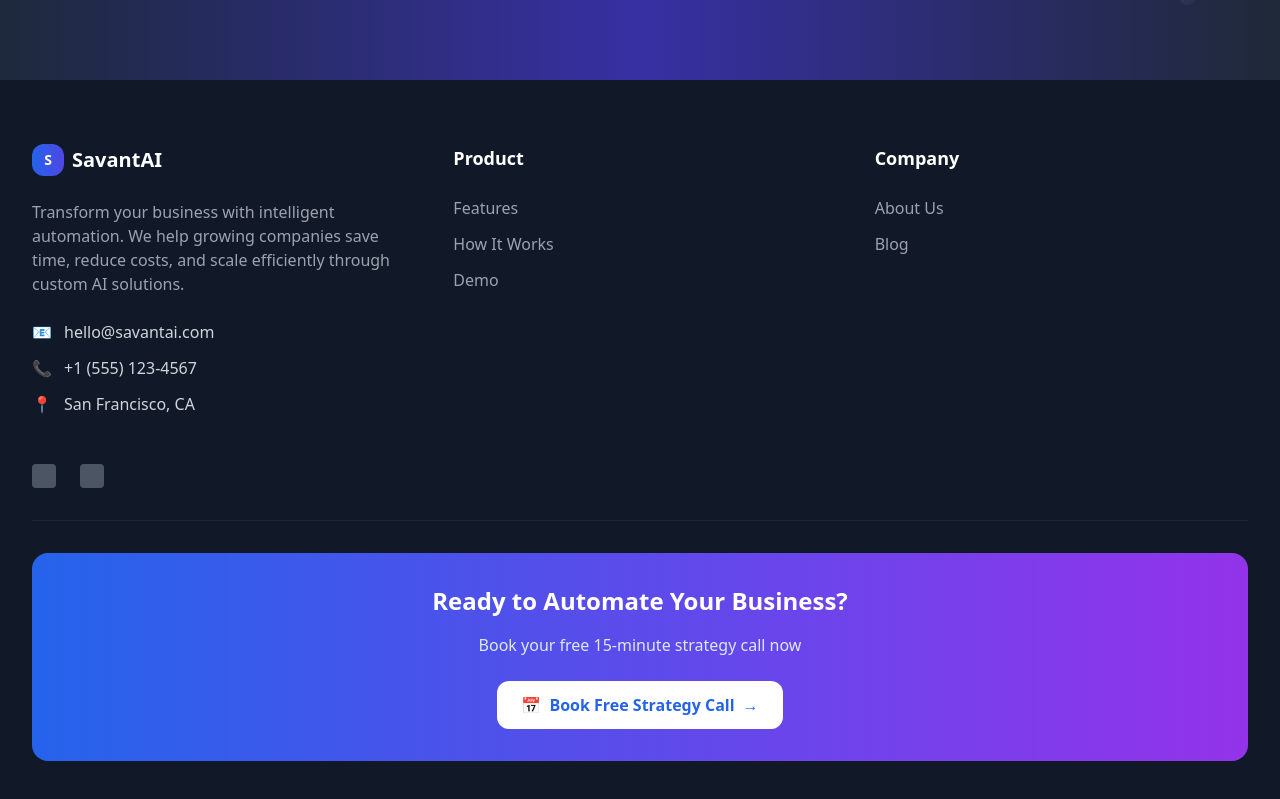
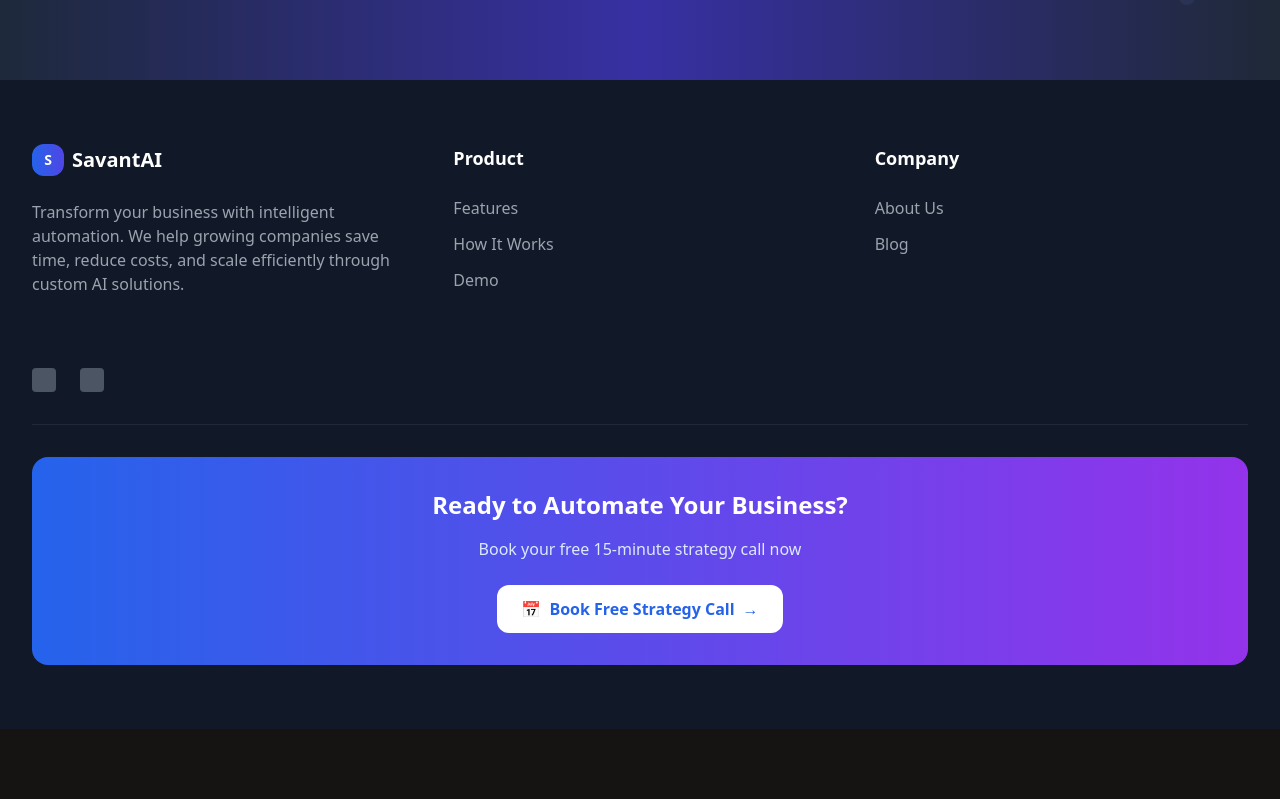
Before and after one commit to Jagrajveer/savant-ai, a React (Vite) app: page / in a window 1280 px wide. Shown: the part 7142-7941 px from the top of the page. After the commit the page ends 7871 px from the top, so only its background shows below. Built offline with nearby package versions, Linux system fonts and the light colour scheme.

Commit message:
Remove contact info from footer
Removed the contact information (email, phone, address) from the footer component.

```diff
--- a/src/components/Footer.tsx
+++ b/src/components/Footer.tsx
@@ -19,22 +19,6 @@ const Footer = () => {
             <p className="text-gray-400 mb-6 max-w-sm">
               Transform your business with intelligent automation. We help growing companies save time, reduce costs, and scale efficiently through custom AI solutions.
             </p>
-
-            {/* Contact Info */}
-            <div className="space-y-3">
-              <div className="flex items-center space-x-3">
-                <span className="text-gray-400">📧</span>
-                <span className="text-gray-300">hello@savantai.com</span>
-              </div>
-              <div className="flex items-center space-x-3">
-                <span className="text-gray-400">📞</span>
-                <span className="text-gray-300">+1 (555) 123-4567</span>
-              </div>
-              <div className="flex items-center space-x-3">
-                <span className="text-gray-400">📍</span>
-                <span className="text-gray-300">San Francisco, CA</span>
-              </div>
-            </div>
           </div>
 
           {/* Product Links */}
```
